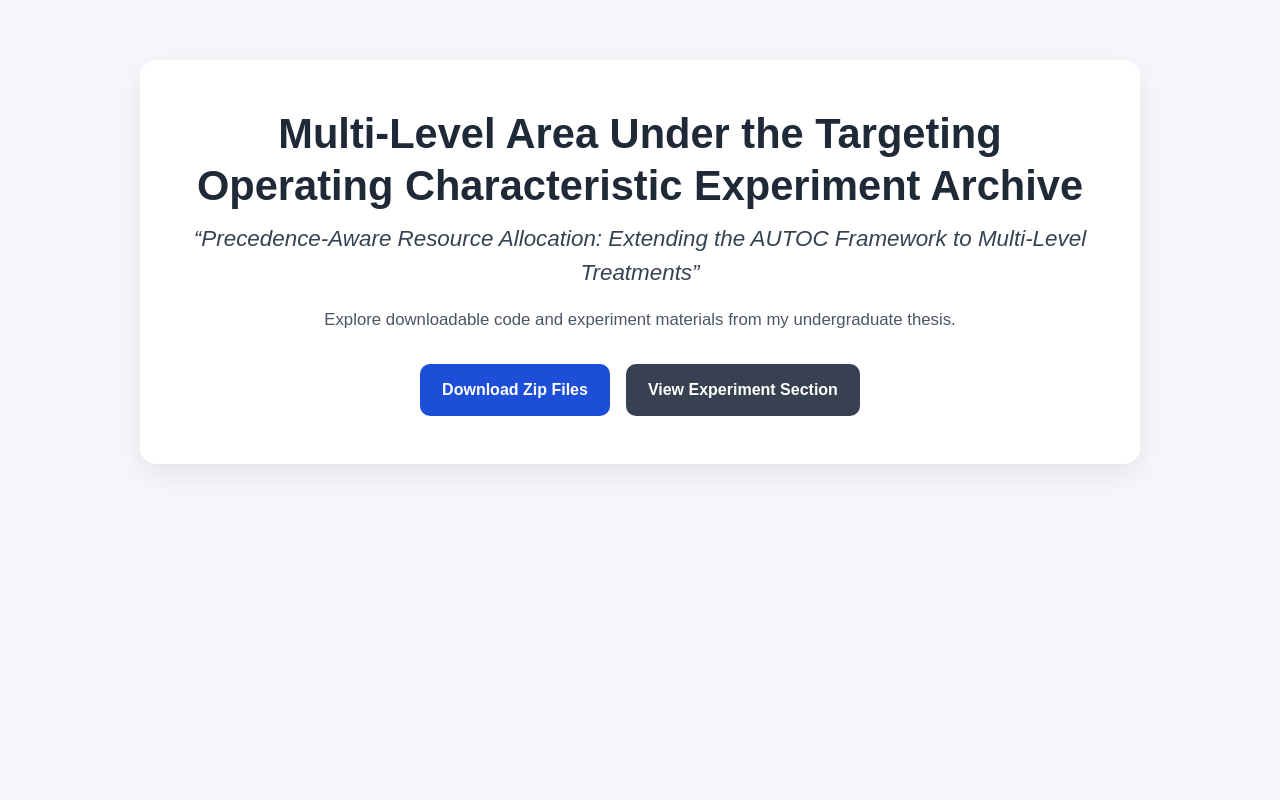
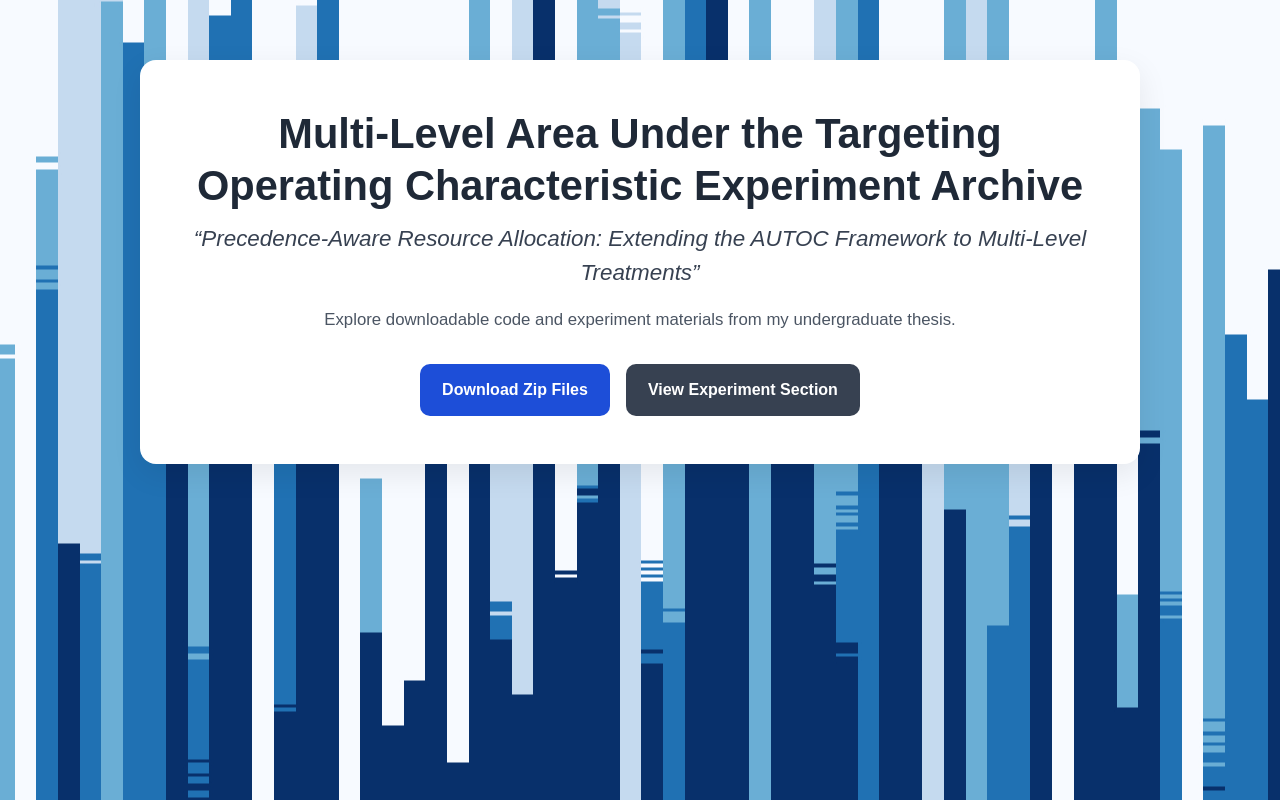
Before and after one commit to gilstero/ThesisWebsite, a Next.js app: page / in a window 1280 px wide. Built offline with nearby package versions, Linux system fonts and the light colour scheme.

Commit message:
fixed a loading bug

```diff
--- a/src/app/experiments/page.css
+++ b/src/app/experiments/page.css
@@ -290,11 +290,3 @@
   text-align: center;
   padding: 20px;
 }
-
-.page {
-  min-height: 100vh;
-  background-image: url("/AllocationHeatmap.jpg");
-  background-position: center;
-  background-repeat: no-repeat;
-  background-attachment: fixed;
-}
--- a/src/app/globals.css
+++ b/src/app/globals.css
@@ -25,6 +25,11 @@ a {
   justify-content: center;
   align-items: flex-start;
   padding: 60px 20px;
+
+  background-image: url("/AllocationHeatmap.jpg");
+  background-position: center;
+  background-repeat: no-repeat;
+  background-attachment: fixed;
 }
 
 .hero,
```
